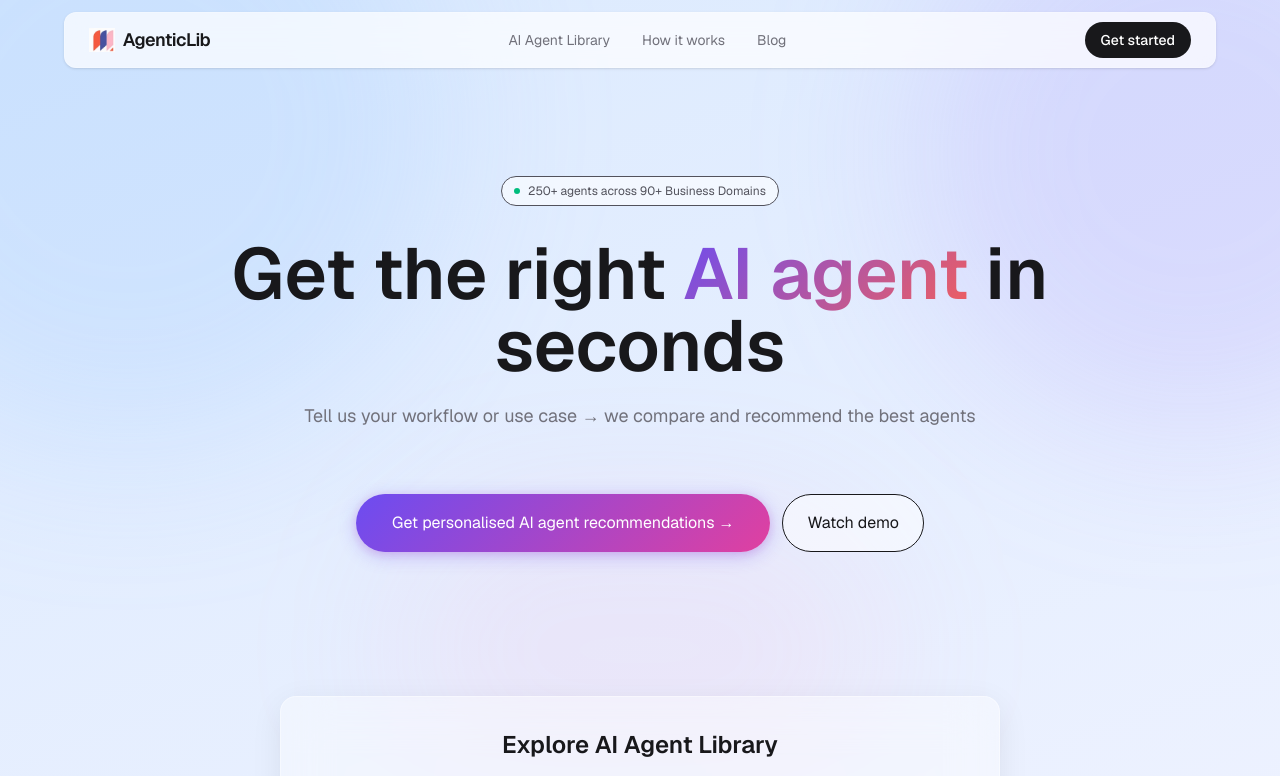
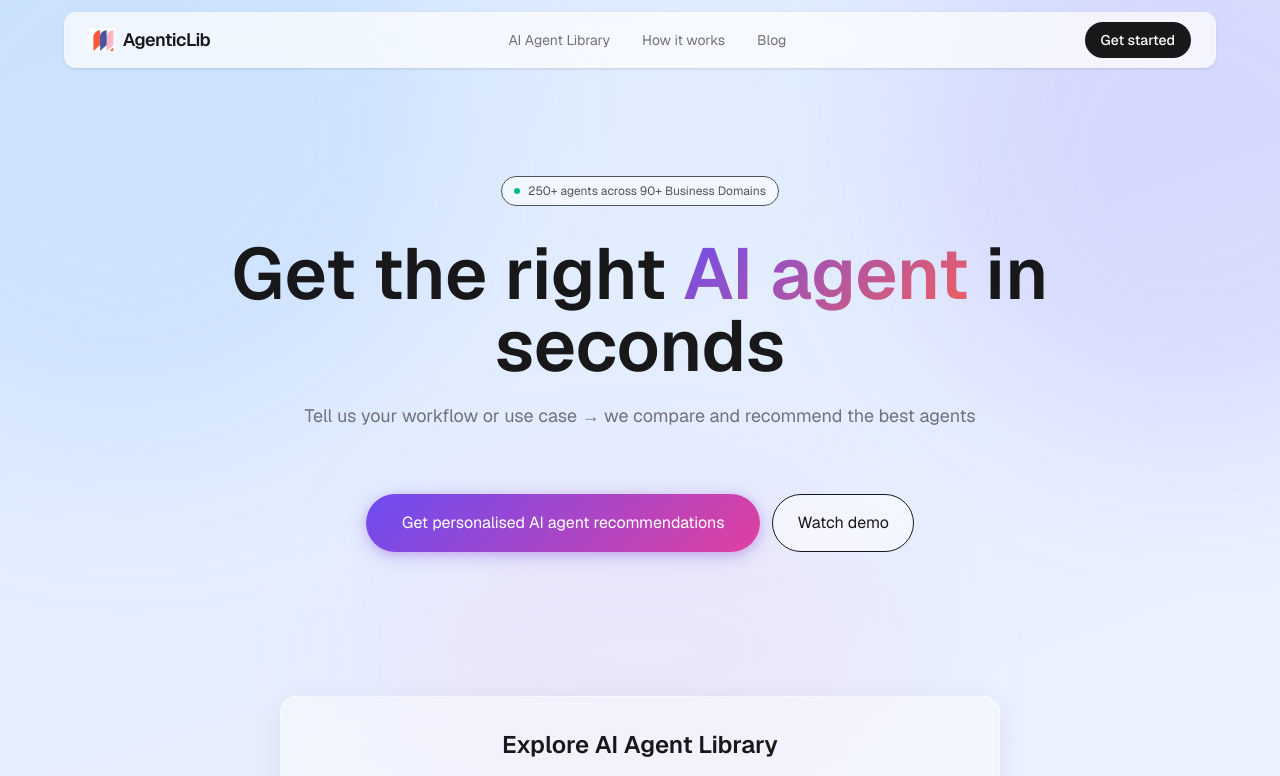
Before and after one commit to agenticlibai-site/agenticlib, a Next.js app: page / in a window 1280 px wide. Shown: the top 776 px of the page. Built offline with nearby package versions, Linux system fonts and the light colour scheme.

Commit message:
removed arrow

```diff
--- a/app/page.tsx
+++ b/app/page.tsx
@@ -95,7 +95,7 @@ export default function Home() {
                 onClick={() => router.push("/recommend")}
                 className="btn-primary px-9 py-4 rounded-full text-white"
               >
-                Get personalised AI agent recommendations →
+                Get personalised AI agent recommendations
               </button>
 
               <a href="#demo" className="px-6 py-4 rounded-full border bg-white/50">
```
